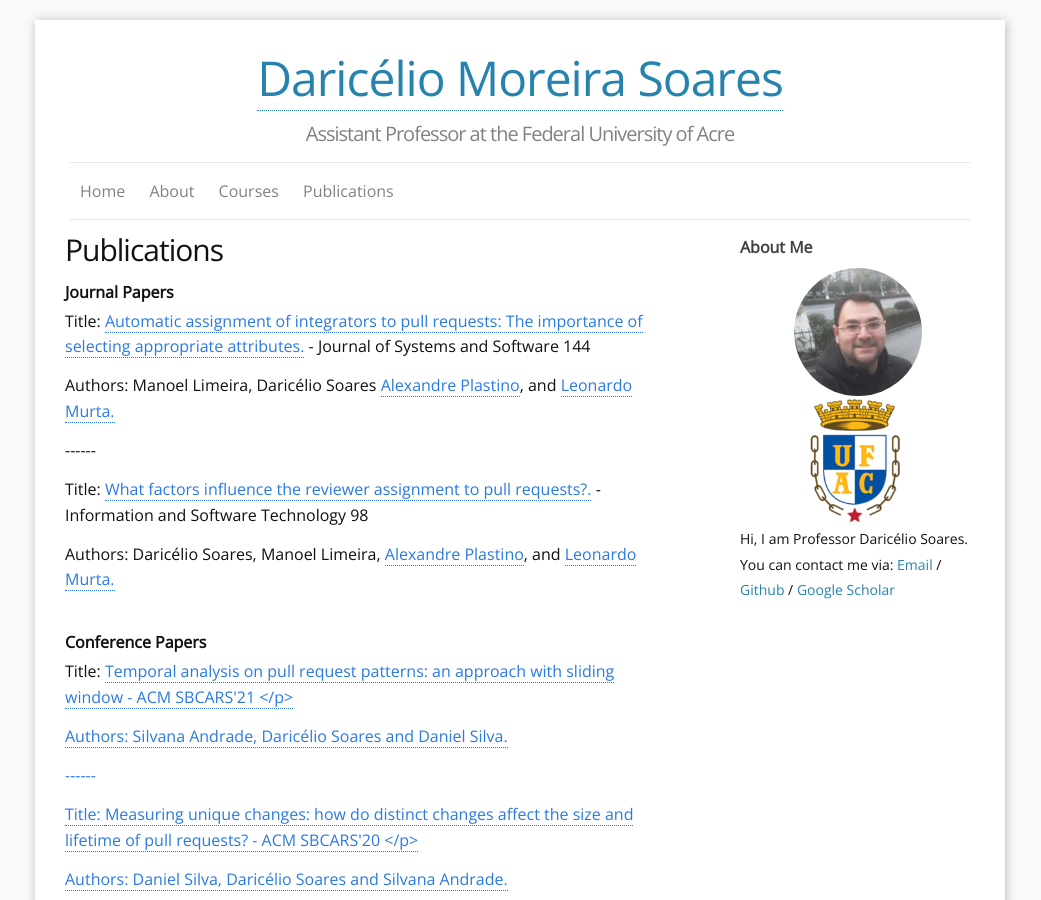
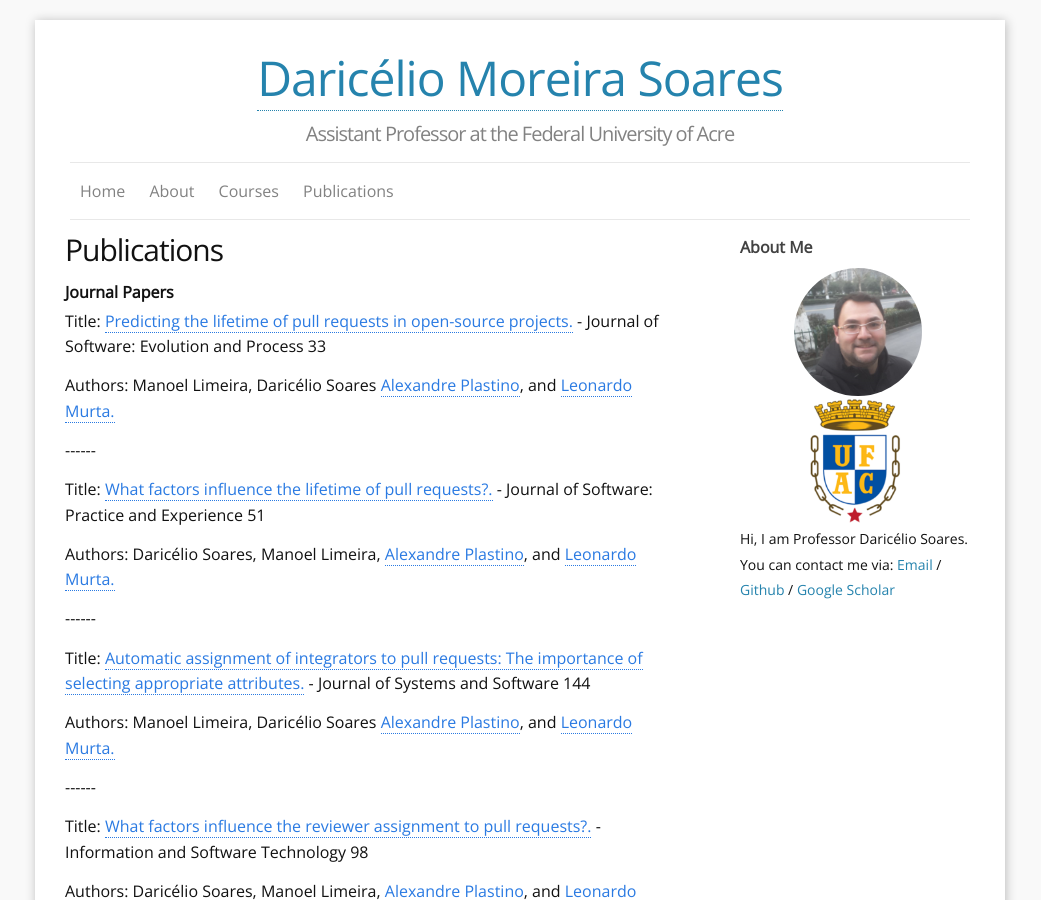
Before and after one commit to daricelio/daricelio.github.io, a Jekyll site: the page built from e_publications.md, in a window 1280 px wide and 900 px high. Shown: the whole window, without its empty margins (120-1161 px from the left). Built offline with Jekyll 4.4.1, drawn with Linux system fonts in a browser that asks for light colours; our own code applies the rules of GitHub Pages for plain Markdown files.

Commit message:
Update e_publications.md

```diff
--- a/e_publications.md
+++ b/e_publications.md
@@ -13,6 +13,16 @@ permalink: /publications/
 
 
 <b>Journal Papers </b>
+
+ <p> Title: <a href="https://onlinelibrary.wiley.com/doi/full/10.1002/smr.2337"> Predicting the lifetime of pull requests in open-source projects.</a> - Journal of Software: Evolution and Process 33 </p>
+<p>Authors: Manoel Limeira, Daricélio Soares <a href="https://scholar.google.com.br/citations?user=axlvTZoAAAAJ&hl=pt-BR"> Alexandre Plastino</a>, and <a href="https://scholar.google.com.br/citations?user=VEbJeB8AAAAJ&hl=pt-BR"> Leonardo Murta.</a> </p>
+
+<p>------</p>
+
+
+ <p> Title: <a href="[https://www.sciencedirect.com/science/article/abs/pii/S0950584917303804](https://onlinelibrary.wiley.com/doi/full/10.1002/spe.2946)"> What factors influence the lifetime of pull requests?.</a> - Journal of Software: Practice and Experience 51 </p>
+<p>Authors: Daricélio Soares, Manoel Limeira, <a href="https://scholar.google.com.br/citations?user=axlvTZoAAAAJ&hl=pt-BR"> Alexandre Plastino</a>, and <a href="https://scholar.google.com.br/citations?user=VEbJeB8AAAAJ&hl=pt-BR"> Leonardo Murta.</a> </p>
+ <p>------</p>
 
 <p> Title: <a href="https://www.sciencedirect.com/science/article/pii/S0164121218301122"> Automatic assignment of integrators to pull requests: The importance of selecting appropriate attributes.</a> - Journal of Systems and Software 144 </p>
 <p>Authors: Manoel Limeira, Daricélio Soares <a href="https://scholar.google.com.br/citations?user=axlvTZoAAAAJ&hl=pt-BR"> Alexandre Plastino</a>, and <a href="https://scholar.google.com.br/citations?user=VEbJeB8AAAAJ&hl=pt-BR"> Leonardo Murta.</a> </p>
```
